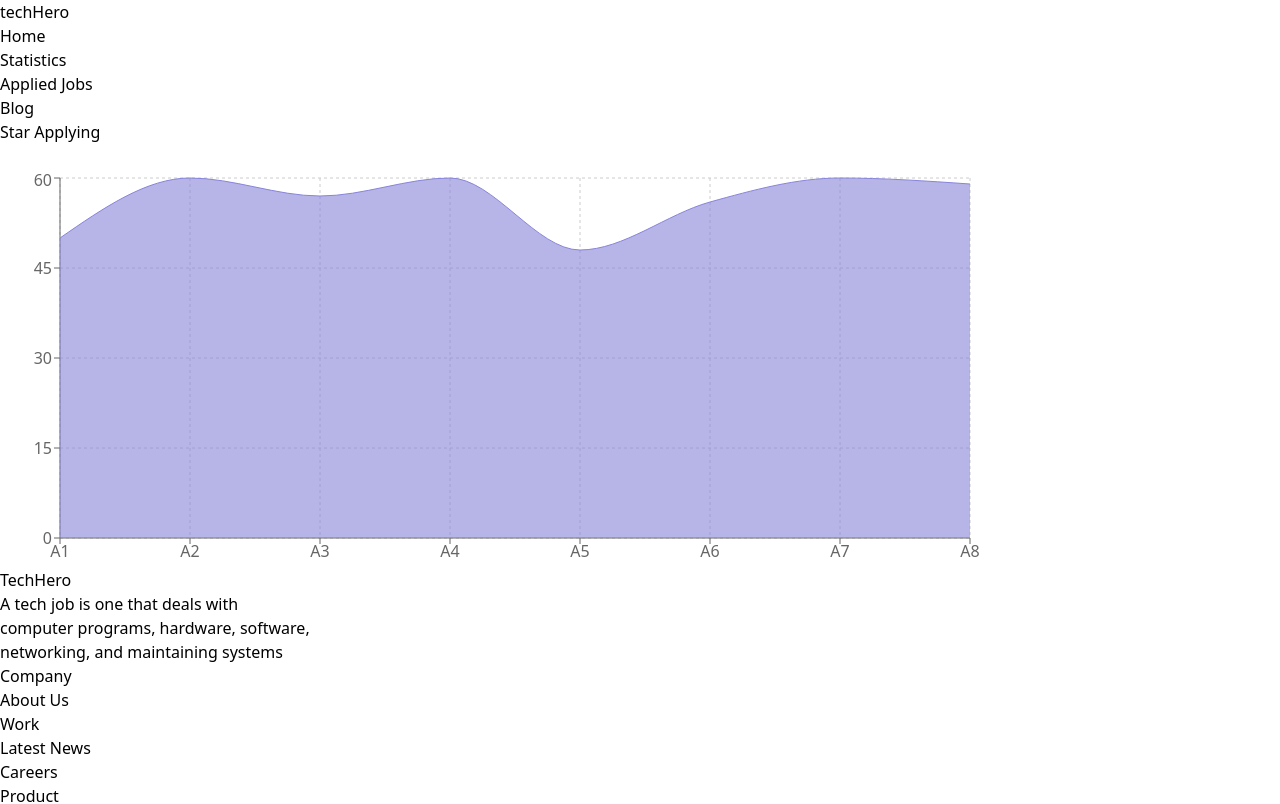
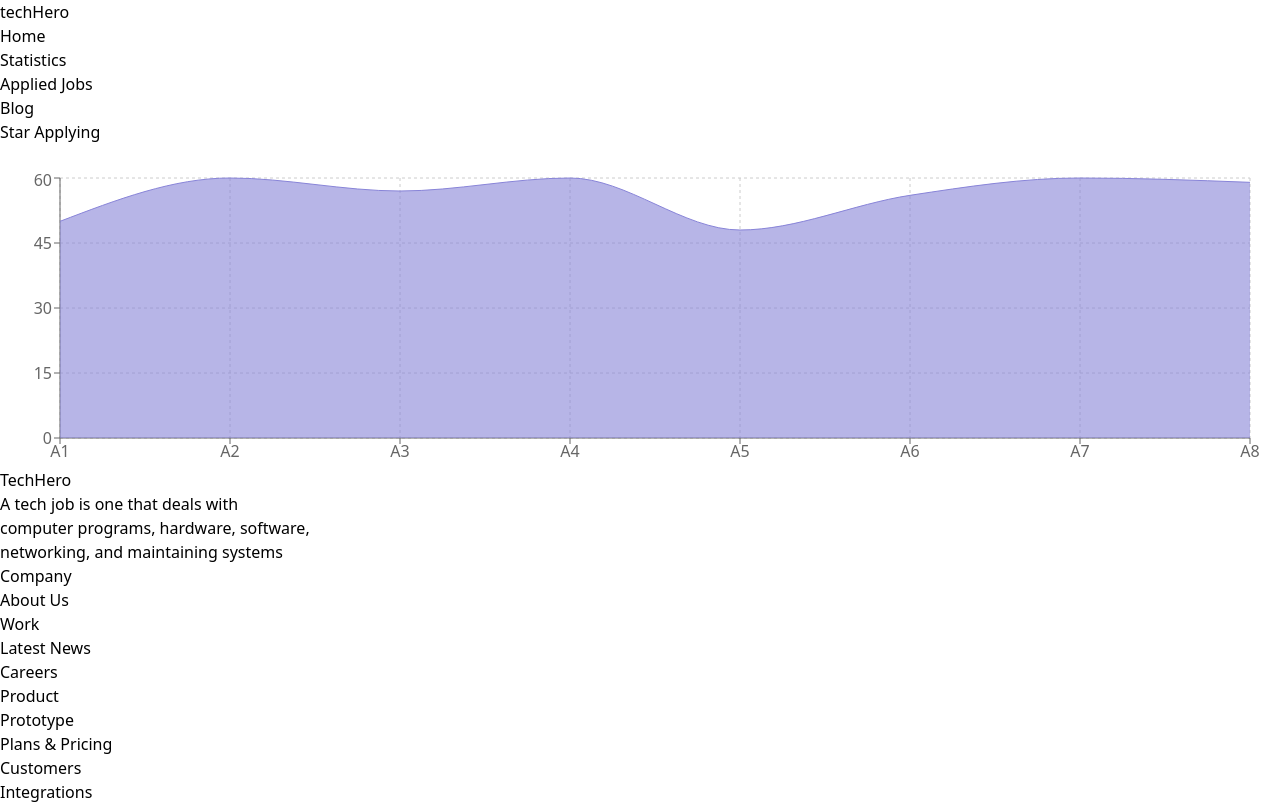
Before and after one commit to alhaj-cmd/career-hub, a React (Vite) app: page /statistics in a window 1280 px wide. Shown: the top 804 px of the page. Built offline with nearby package versions, Linux system fonts and the light colour scheme.

Commit message:
file check

```diff
--- a/src/components/Applied.jsx
+++ b/src/components/Applied.jsx
@@ -37,7 +37,7 @@ const Applied = () => {
 
 
                             <div className="border flex flex-cols-1 py-4 px-4  my-4 mx-6 justify-between overflow-hidden ">
-                                <div className='inline-flex   mx-4'>
+                                <div className='inline-flex sm:flex-row  mx-4'>
                                     <img className='h-30 border rounded-xl w-40' src={appliedJob.picture} alt="" />
                                     <div className='py-4 px-4'>
                                         <h2 className='text-2xl'>{appliedJob.name}</h2>
--- a/src/components/Statistic.jsx
+++ b/src/components/Statistic.jsx
@@ -6,7 +6,8 @@ import {
     XAxis,
     YAxis,
     CartesianGrid,
-    Tooltip
+    Tooltip,
+    ResponsiveContainer
 } from "recharts";
 
 const data = [
@@ -54,8 +55,9 @@ const data = [
 
 export default function App() {
     return (
-        <div className="lg:py-20 lg:px-20 sm:max-w-full sm:overflow-hidden justify-items-center">
-            <AreaChart
+        <div className="lg:py-20 sm:my-12 lg:px-20 sm:max-w-full sm:overflow-hidden justify-items-center">
+          <ResponsiveContainer minHeight={300} minWidth={300} >
+          <AreaChart
                 width={1000}
                 height={400}
                 data={data}
@@ -72,6 +74,7 @@ export default function App() {
                 <Tooltip />
                 <Area type="monotone" dataKey="marks" stroke="#8884d8" fill="#8884d8" />
             </AreaChart>
+          </ResponsiveContainer>
         </div>
     );
 }
```
Also changed, not shown: 1 other file (tests, documents, lock files or other folders).
